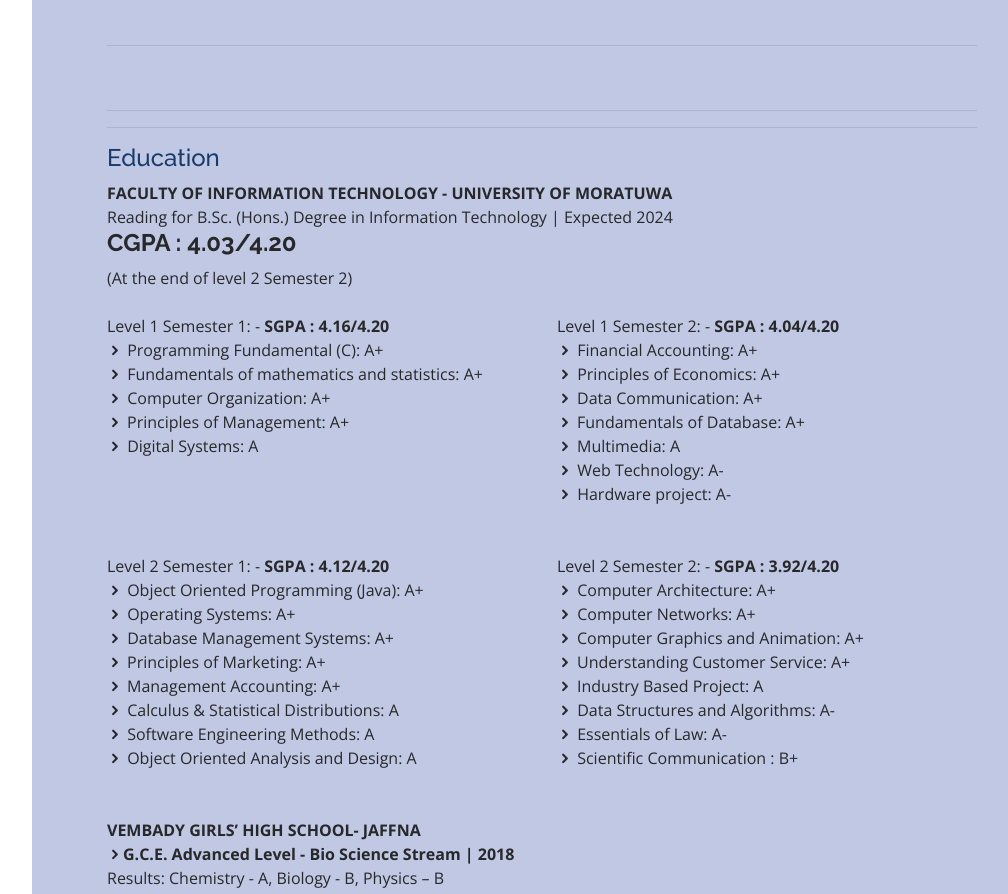
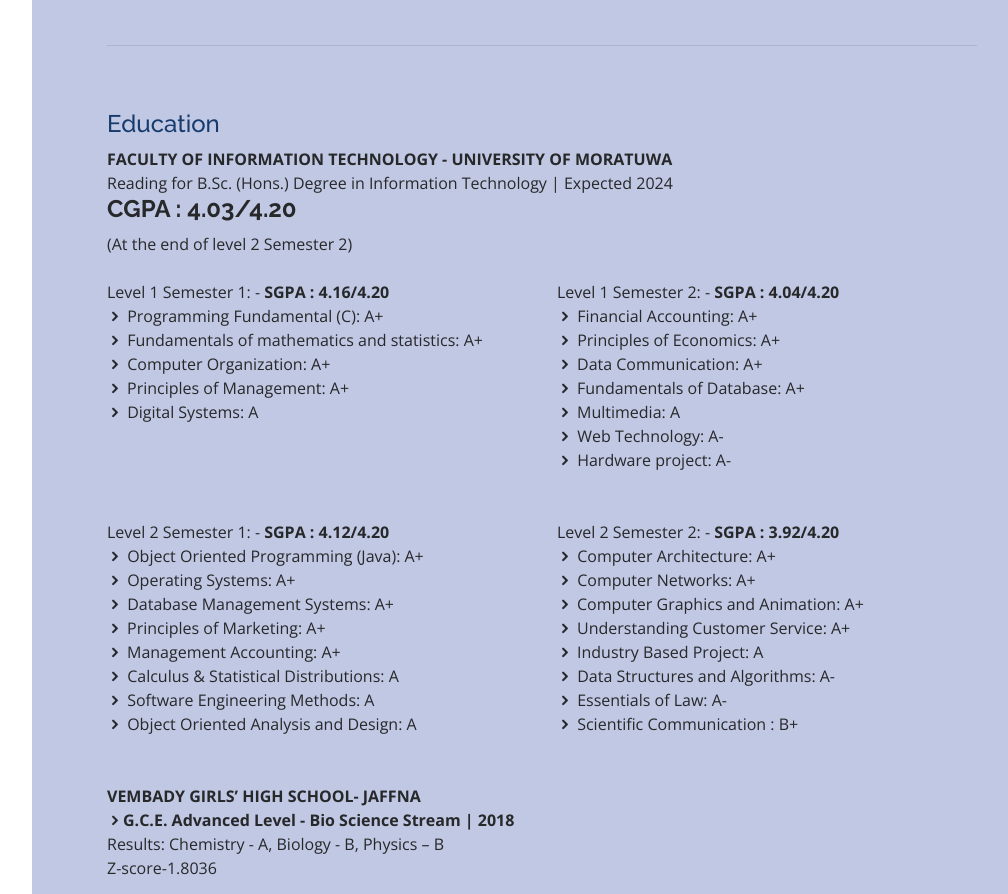
Before and after one commit to theepana-govintharajah/portfolio, a plain HTML site: page index.html in a window 1280 px wide. Shown: the part 1396-2290 px from the top of the page, without its empty margins (268-1276 px from the left). Drawn offline with nearby package versions, Linux system fonts and the light colour scheme.

Commit message:
small change

```diff
--- a/index.html
+++ b/index.html
@@ -198,10 +198,7 @@
 <br><br>
 
 
-<hr style="margin-top: 0;">
 
-
-<hr style="margin-top: 0;">
 
             <h4 style="color: #173b6c;"> Education</h4>
             <strong>FACULTY OF INFORMATION TECHNOLOGY - UNIVERSITY OF MORATUWA</strong>
```
